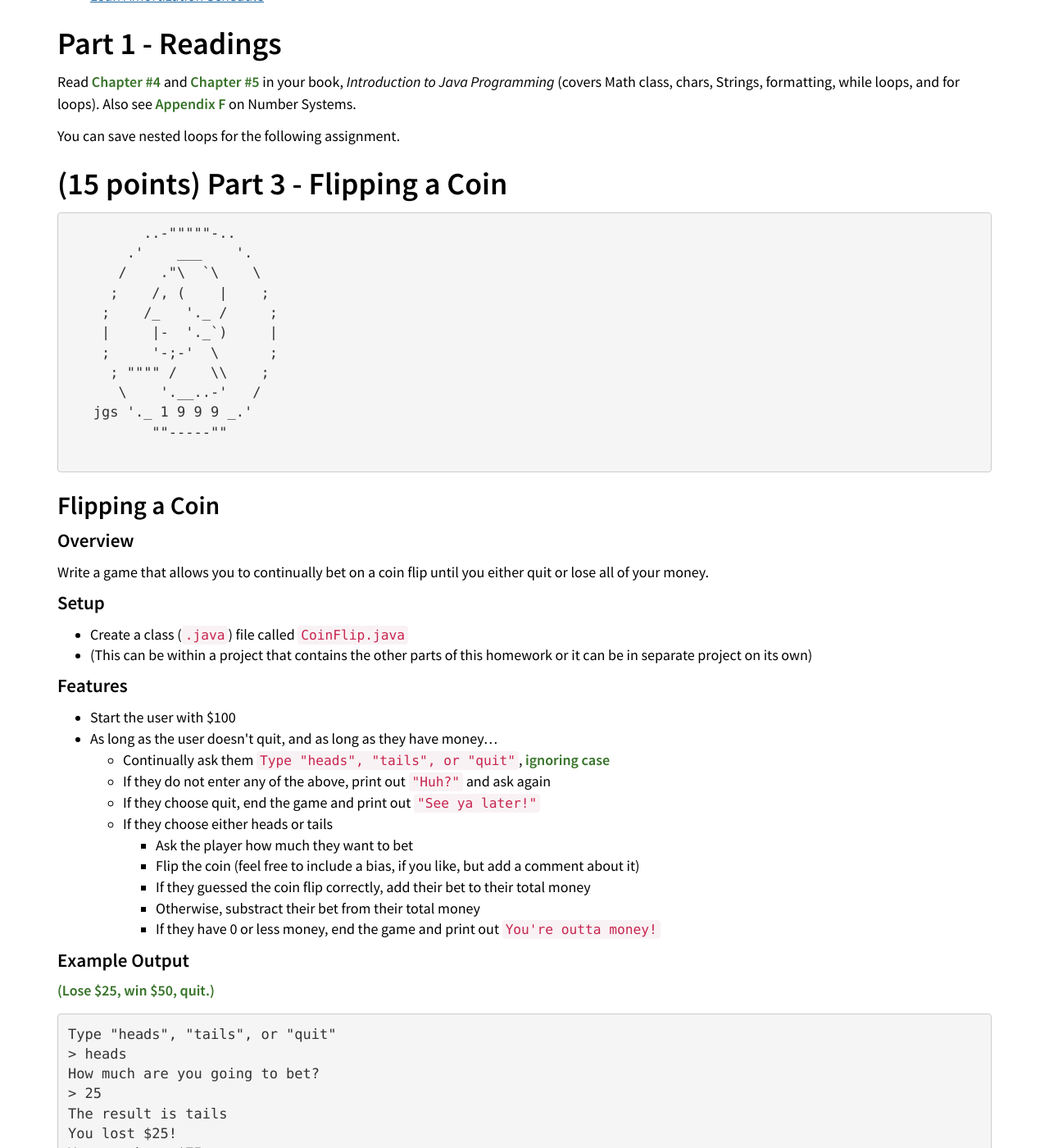
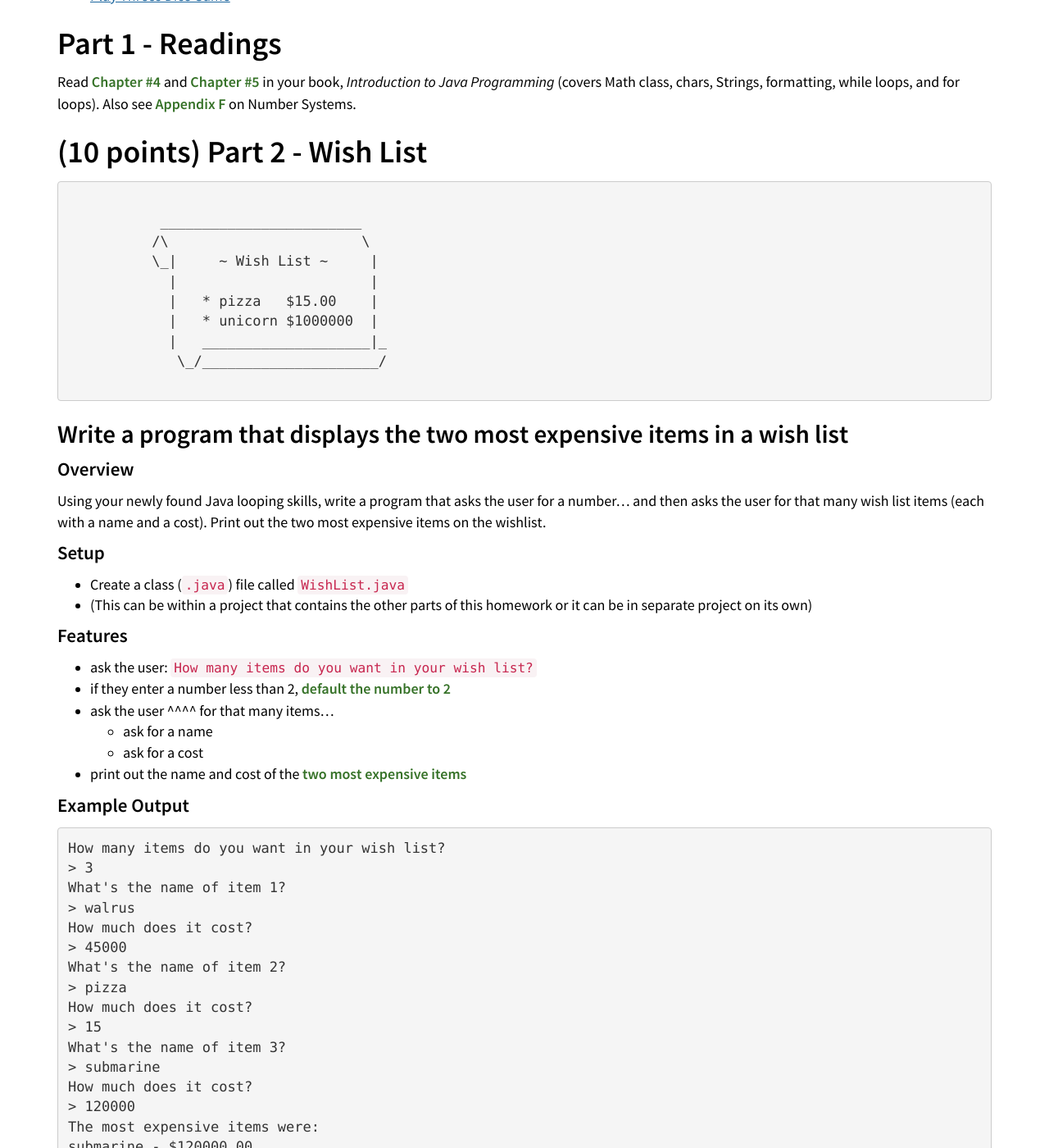
Before and after one commit to foureyes/csci-ua.0101-spring2016-004, a Jekyll site: the page built from assignments/hw03.markdown, in a window 1280 px wide and 1400 px high, scrolled down 208 px. Shown: the whole window at 82% size. Built offline with Jekyll 4.4.1, drawn with Linux system fonts in a browser that asks for light colours; some web fonts are replaced; some of the changed text lies outside the part shown.

Commit message:
added homework #3

```diff
--- a/_includes/schedule/05.markdown
+++ b/_includes/schedule/05.markdown
@@ -17,7 +17,7 @@
 * __Chapter 5__ - Loops
 </td>
 	<td markdown="block">
-<!--
-* [](assignments/.html)
--->
+Assignment Due Feb 10th
+
+* [Assignment #3](assignments/hw03.html)
 </td>
--- a/assignments.markdown
+++ b/assignments.markdown
@@ -7,9 +7,9 @@ nav-state: assignments
 ## Assignments
 
 * [Assignment #1](assignments/hw01.html)
-{% comment %}
 * [Assignment #2](assignments/hw02.html)
 * [Assignment #3](assignments/hw03.html)
+{% comment %}
 * [Assignment #4](assignments/hw04.html)
 * [Assignment #5](assignments/hw05.html)
 * [Assignment #6](assignments/hw06.html)
--- a/assignments/hw03.markdown
+++ b/assignments/hw03.markdown
@@ -2,13 +2,13 @@
 layout: homework
 title: "Assignment #3"
 ---
-# Assignment #3 - Due Tuesday, Feb 17th at 11PM
+# Assignment #3 - Due Tuesday, Feb 16th at 11PM
 
 * [Readings](#readings)
-* [Draw a Card](#part2)
-* [Flipping a Coin](#part3)
-* [Bin Hex Dec](#part4)
-* [Loan Amortization Schedule](#part5)
+* [Wish List](#part2)
+* [Bin Hex Dec](#part3)
+* [Loan Amortization Schedule](#part4)
+* [Play Threes Dice Game](#part5)
 
 <a name="readings"></a>
 
@@ -16,98 +16,68 @@ title: "Assignment #3"
 
 Read __Chapter #4__ and __Chapter #5__ in your book, _{{site.book}}_ (covers Math class, chars, Strings, formatting, while loops, and for loops). Also see __Appendix F__ on Number Systems.
 
-You can save nested loops for the following assignment.
+<a name="part2"></a>
+
+
+## (10 points) Part 2 - Wish List
+
+<pre><code data-trim contenteditable>
+           ________________________
+          /\                       \
+          \_|     ~ Wish List ~     |
+            |                       |
+            |   * pizza   $15.00    |
+            |   * unicorn $1000000  |
+            |   ____________________|_
+             \_/_____________________/
+
+</code></pre>
+
+### Write a program that displays the two most expensive items in a wish list
+
+#### Overview
+
+Using your newly found Java looping skills, write a program that asks the user for a number... and then asks the user for that many wish list items (each with a name and a cost). Print out the two most expensive items on the wishlist.
+
+#### Setup
+
+* Create a class (<code>.java</code>) file called <code>WishList.java</code>
+* (This can be within a project that contains the other parts of this homework or it can be in separate project on its own)
+
+
+#### Features
+
+* ask the user: <code>How many items do you want in your wish list?</code>
+* if they enter a number less than 2, __default the number to 2__
+* ask the user ^^^^ for that many items...
+    * ask for a name
+    * ask for a cost
+* print out the name and cost of the __two most expensive items__
+
+#### Example Output
+
+<pre><code data-trim contenteditable>How many items do you want in your wish list?
+> 3
+What's the name of item 1?
+> walrus
+How much does it cost?
+> 45000
+What's the name of item 2?
+> pizza
+How much does it cost?
+> 15
+What's the name of item 3?
+> submarine
+How much does it cost?
+> 120000
+The most expensive items were:
+submarine - $120000.00
+walrus - $45000.00
+</code></pre>
 
 <a name="part3"></a>
 
-## (15 points) Part 3 - Flipping a Coin
-
-<pre><code data-trim contenteditable>         ..-"""""-..
-       .'    ___    '.
-      /    ."\  `\    \
-     ;    /, (    |    ;
-    ;    /_   '._ /     ;
-    |     |-  '._`)     |
-    ;     '-;-'  \      ;
-     ; """" /    \\    ;
-      \    '.__..-'   /
-   jgs '._ 1 9 9 9 _.'
-          ""-----""
-
-</code></pre>
-
-### Flipping a Coin
-
-#### Overview
-
-Write a game that allows you to continually bet on a coin flip until you either quit or lose all of your money.
-
-#### Setup
-
-* Create a class (<code>.java</code>) file called <code>CoinFlip.java</code>
-* (This can be within a project that contains the other parts of this homework or it can be in separate project on its own)
-
-#### Features
-
-* Start the user with $100
-* As long as the user doesn't quit, and as long as they have money...
-	* Continually ask them <code>Type "heads", "tails", or "quit"</code>, __ignoring case__
-	* If they do not enter any of the above, print out <code>"Huh?"</code> and ask again
-	* If they choose quit, end the game and print out <code>"See ya later!"</code>
-	* If they choose either heads or tails
-		* Ask the player how much they want to bet
-		* Flip the coin (feel free to include a bias, if you like, but add a comment about it)
-		* If they guessed the coin flip correctly, add their bet to their total money
-		* Otherwise, substract their bet from their total money
-		* If they have 0 or less money, end the game and print out <code>You're outta money!</code>
-
-#### Example Output
-
-__(Lose $25, win $50, quit.)__
-
-<pre><code data-trim contenteditable>Type "heads", "tails", or "quit"
-> heads
-How much are you going to bet?
-> 25
-The result is tails
-You lost $25!
-You now have $75
-Type "heads", "tails", or "quit"
-> tails
-How much are you going to bet?
-> 50
-The result is tails
-You made $50!
-You now have $125
-Type "heads", "tails", or "quit"
-> quit
-See ya later!
-</code></pre>
-
-__(Type in command that is not heads, tails or quit.)__
-
-<pre><code data-trim contenteditable>Type "heads", "tails", or "quit"
-> bleargh!
-Huh?
-Type "heads", "tails", or "quit"
->
-</code></pre>
-
-__(Lose all money.)__
-
-<pre><code data-trim contenteditable>Type "heads", "tails", or "quit"
-> heads
-How much are you going to bet?
-> 120
-The result is tails
-You lost $120!
-You now have $-20
-You're outta money!
-</code></pre>
-
-<a name="part4"></a>
-
-## (15 points) Part 4 - Hex Bin Dec
+## (15 points) Part 3 - Hex Bin Dec
 
 <pre><code data-trim contenteditable> _____ _____ __ __    _____ _____ _____    ____  _____ _____
  |  |  |   __|  |  |  | __  |     |   | |  |    \|   __|     |
@@ -193,29 +163,24 @@ __(Number contains invalid digit for chosen base after prefix - there is no A di
 Error parsing base-2 number
 </code></pre>
 
-<a name="part5"></a>
+<a name="part4"></a>
 
-## (15 points) Part 5 - Loan Amortization Schedule
+## (10 points) Part 5 - Loan Amortization Schedule
 
-<pre><code data-trim contenteditable>                            (   )
-                          (    )
-                           (    )
-                          (    )
-                            )  )
-                           (  (                  /\
-                            (_)                 /  \  /\
-                    ________[_]________      /\/    \/  \
-           /\      /\        ______    \    /   /\/\  /\/\
-          /  \    //_\       \    /\    \  /\/\/    \/    \
-   /\    / /\/\  //___\       \__/  \    \/
-  /  \  /\/    \//_____\       \ |[]|     \
- /\/\/\/       //_______\       \|__|      \
-/      \      /XXXXXXXXXX\                  \
-        \    /_I_II  I__I_\__________________\
-               I_I|  I__I_____[]_|_[]_____I
-               I_II  I__I_____[]_|_[]_____I
-               I II__I  I     XXXXXXX     I
-            ~~~~~"   "~~~~~~~~~~~~~~~~~~~~~~~~
+<pre><code data-trim contenteditable>                   _._._                       _._._
+                  _|   |_                     _|   |_
+                  | ... |_._._._._._._._._._._| ... |
+                  | ||| |  o NATIONAL BANK o  | ||| |
+                  | """ |  """    """    """  | """ |
+             ())  |[-|-]| [-|-]  [-|-]  [-|-] |[-|-]|  ())
+            (())) |     |---------------------|     | (()))
+           (())())| """ |  """    """    """  | """ |(())())
+           (()))()|[-|-]|  :::   .-"-.   :::  |[-|-]|(()))()
+           ()))(()|     | |~|~|  |_|_|  |~|~| |     |()))(()
+              ||  |_____|_|_|_|__|_|_|__|_|_|_|_____|  ||
+           ~ ~^^ @@@@@@@@@@@@@@/=======\@@@@@@@@@@@@@@ ^^~ ~
+                ^~^~                                ~^~^
+          Sher^
 </code></pre>
 
 ### Problem 5.22 in 10th Edition of {{site.book}}: Loan Amortization Schedule
@@ -268,6 +233,101 @@ Payment#     Interest     Principal    Balance
 </code></pre>
 
 
+
+<a name="part5"></a>
+
+## (15 points) Part 5 - Play Threes
+
+<pre><code data-trim contenteditable>                       _______
+                      /o      /|
+          _______    /______o/ |
+         /o      /|  |o     o|o|
+        /______o/ |  |   o   | /
+        |o     o|o|  |o     o|/
+        |   o   | /  '-------'
+        |o     o|/
+        '-------'
+
+</code></pre>
+
+### Implement a single round of playing a dice game called threes
+
+#### Overview
+
+Threes is a dice game where the goal is to get the lowest score (with each die face counting for that value, with the exception of threes, which count as 0).
+
+1. A player starts off buy rolling 5 dice.
+2. The player then chooses 1 or more dice to _pin_ (that is, to count towards their score).
+3. Once at least 1 die is pinned, the player rolls the remaining dice...
+4. The player then chooses 1 or more dice to pin
+5. This process repeats until the player either pins all of the remaining dice, or there's only 1 die left, and the player is forced to pin that die
+6. Add the values of all of the rolls
+    * (again with threes counting as 0)
+    * for example, if the pinned dice were: 1, 4, 1, 2, 3
+    * ...then the score would be: 8
+
+Here's another description of the rules for this dice game:
+
+[http://rpasmd.org/rms/Dice_Pages/Dice_Game_Threes_Away.htm](http://rpasmd.org/rms/Dice_Pages/Dice_Game_Threes_Away.htm)
+
+#### Setup
+
+* Create a class (<code>.java</code>) file called <code>PlayThrees.java</code>
+* (This can be within a project that contains the other parts of this homework or it can be in separate project on its own)
+
+
+#### Features
+
+* roll 5 6-sided dice
+* print out the results of each die roll, with each die numbered from 1 through 5
+    <pre><code data-trim contenteditable>Die Roll 1 - ⚀ (1)
+Die Roll 2 - ⚃ (4)
+Die Roll 3 - ⚄ (5)
+Die Roll 4 - ⚀ (1)
+Die Roll 5 - ⚀ (1)
+</code></pre>
+* use the following unicode literals for the die faces, and put the actual value in parentheses:
+    * <code>\u2680</code> &#x2680; (1)
+    * <code>\u2681</code> &#x2681; (2)
+    * <code>\u2682</code> &#x2682; (3)
+    * <code>\u2683</code> &#x2683; (4)
+    * <code>\u2684</code> &#x2684; (5)
+    * <code>\u2685</code> &#x2685; (6)
+* ask the user to enter the numbers of the rolls that they would like to _pin_ for their score
+    * they have to choose at least 1 die roll
+    * they can pin more than 1 by typing in each roll number they'd like to pin
+    * for example, typing in 34 pins rolls 3 and 4 (which correspond to the values 4 and 1)
+* display the pinned dice <code>Pinned: &#x2683; &#x2685; (34) </code>
+* if there's only one die rolled, automatically pin that die for the user
+    * add the roll do your collection of pinned dice
+    * print out a message that says: <code>Automatically pin last die</code>
+* once all of the dice are pinned, print out the player's score
+
+#### Example Output
+
+__(Pinning multiple dice, automatically pin roll if only 1 die)__
+
+<pre><code data-trim contenteditable>Enter numbers of dice to pin... for example, to pin the die 1 and 2, enter 12):
+Die Roll 1 - ⚀ (1)
+Die Roll 2 - ⚃ (4)
+Die Roll 3 - ⚄ (5)
+Die Roll 4 - ⚀ (1)
+Die Roll 5 - ⚀ (1)
+> 145
+Pinned: ⚀ ⚀ ⚀ (111)
+Enter numbers of dice to pin... for example, to pin the die 1 and 2, enter 12):
+Die Roll 1 - ⚀ (1)
+Die Roll 2 - ⚁ (2)
+> 1
+Pinned: ⚀ ⚀ ⚀ ⚀ (1111)
+Enter numbers of dice to pin... for example, to pin the die 1 and 2, enter 12):
+Die Roll 1 - ⚃ (4)
+Automatically pin last die
+Pinned: ⚀ ⚀ ⚀ ⚀ ⚃ (11114)
+Your score is 8!
+</code></pre>
+
+
 # Submission Process
 
 * Submit assignment via NYU Classes
```
